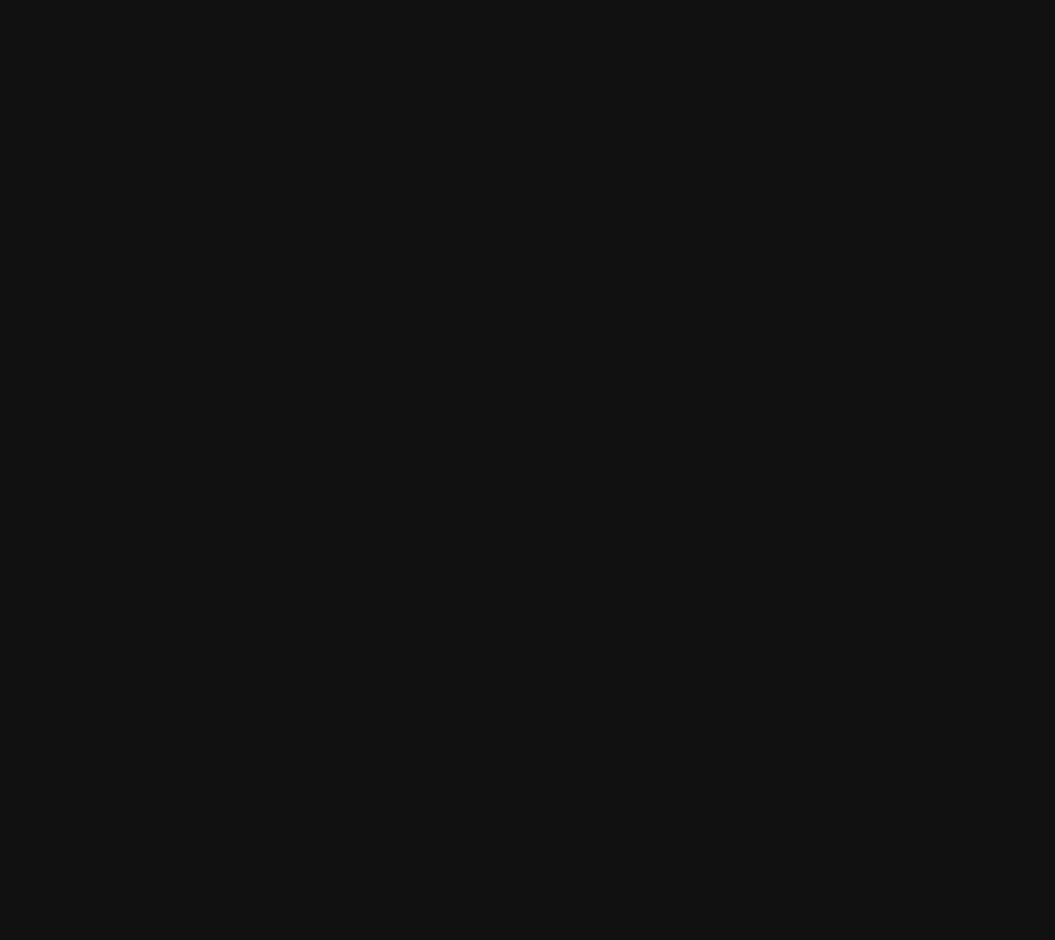
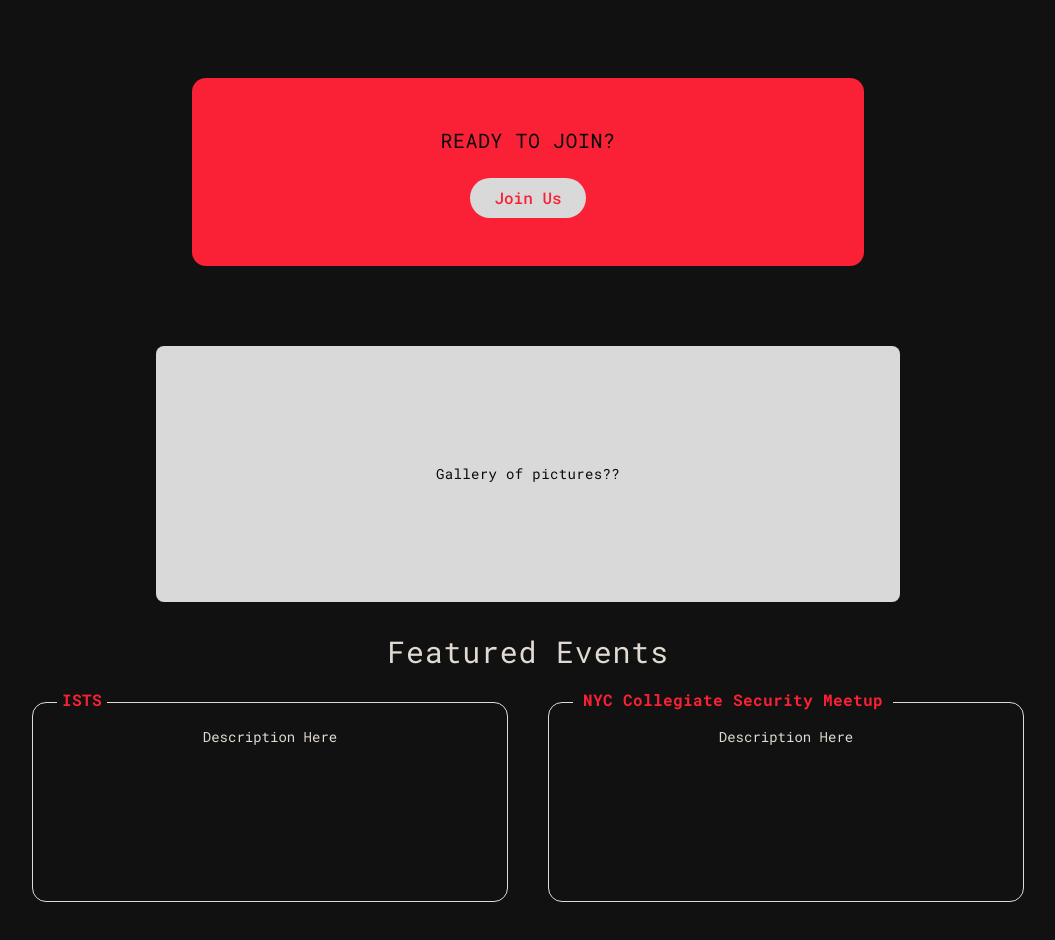
Before and after one commit to Cornell-Cybersecurity-Club/webdev-fa25, a React (Vite) app in the folder cyber-security-website/: page /about in a window 1280 px wide. Shown: the part 1164-2104 px from the top of the page, without its empty margins (112-1167 px from the left). Before the commit the page ends 1182 px from the top, so only its background shows below. Built offline with nearby package versions, Linux system fonts and the light colour scheme.

Commit message:
Put the Join button page back

```diff
--- a/cyber-security-website/src/pages/About.tsx
+++ b/cyber-security-website/src/pages/About.tsx
@@ -48,7 +48,7 @@ const About = () => {
         </div>
 
 
-        <div className="flex gap-5 justify-center mt-5">
+        <div className="flex gap-5 justify-center mt-10">
           <div className="relative w-[500px] h-[200px] border-2 border-white p-[10px] rounded-lg">
             <p className="absolute -top-[15px] bg-[#101110] text-[#FF3B3B] w-[100px] text-lg"> CTF Team </p>
             <p> Description Here</p>
@@ -62,6 +62,48 @@ const About = () => {
 
 
 
+      <div className="w-full min-h-screen text-[#E1DAD3] flex flex-col items-center">
+
+        {/* --- JOIN SECTION --- */}
+        <section className="w-full flex justify-center py-20">
+          <div className="bg-[#FA2136] rounded-xl px-10 py-12 text-center max-w-2xl w-full">
+            <h2 className="text-xl text-[#0A0A0A] tracking-wide mb-6">READY TO JOIN?</h2>
+            <button className="bg-[#D9D9D9] text-[#FA2136] px-6 py-2 rounded-full font-medium hover:bg-gray-200 transition">
+              Join Us
+            </button>
+          </div>
+        </section>
+
+        {/* --- GALLERY PLACEHOLDER SECTION --- */}
+        <section className="w-11/12 md:w-4/5 lg:w-3/5 h-64 bg-[#D9D9D9] text-[#0A0A0A] rounded-md flex items-center justify-center mb-8">
+          <p className="tracking-wide text-sm">Gallery of pictures??</p>
+        </section>
+
+        {/* --- FEATURED EVENTS --- */}
+        <section className="w-full flex flex-col items-center pb-10">
+          <h2 className="text-3xl tracking-wide mb-8">Featured Events</h2>
+
+          <div className="w-11/12 md:w-4/5 grid grid-cols-1 md:grid-cols-2 gap-10">
+
+            {/* Card 1 */}
+              <div className=" relative border border-[#E1DAD3] rounded-xl p-6 min-h-[200px]">
+              <h3 className="absolute -top-[15px] bg-[#101110] text-[#FA2136] mb-3 font-semibold tracking-wide w-[50px]">ISTS</h3>
+              <p className="text-[#E1DAD3] text-sm">Description Here</p>
+            </div>
+
+            {/* Card 2 */}
+            <div className="relative border border-[#E1DAD3] rounded-xl p-6 min-h-[200px]">
+              <h3 className="absolute -top-[15px] bg-[#101110] text-[#FA2136] mb-3 font-semibold tracking-wide w-[320px]">
+                NYC Collegiate Security Meetup
+              </h3>
+              <p className="text-[#E1DAD3] text-sm">Description Here</p>
+            </div>
+
+          </div>
+        </section>
+
+      </div>
+
     </div>
 
   );
```
